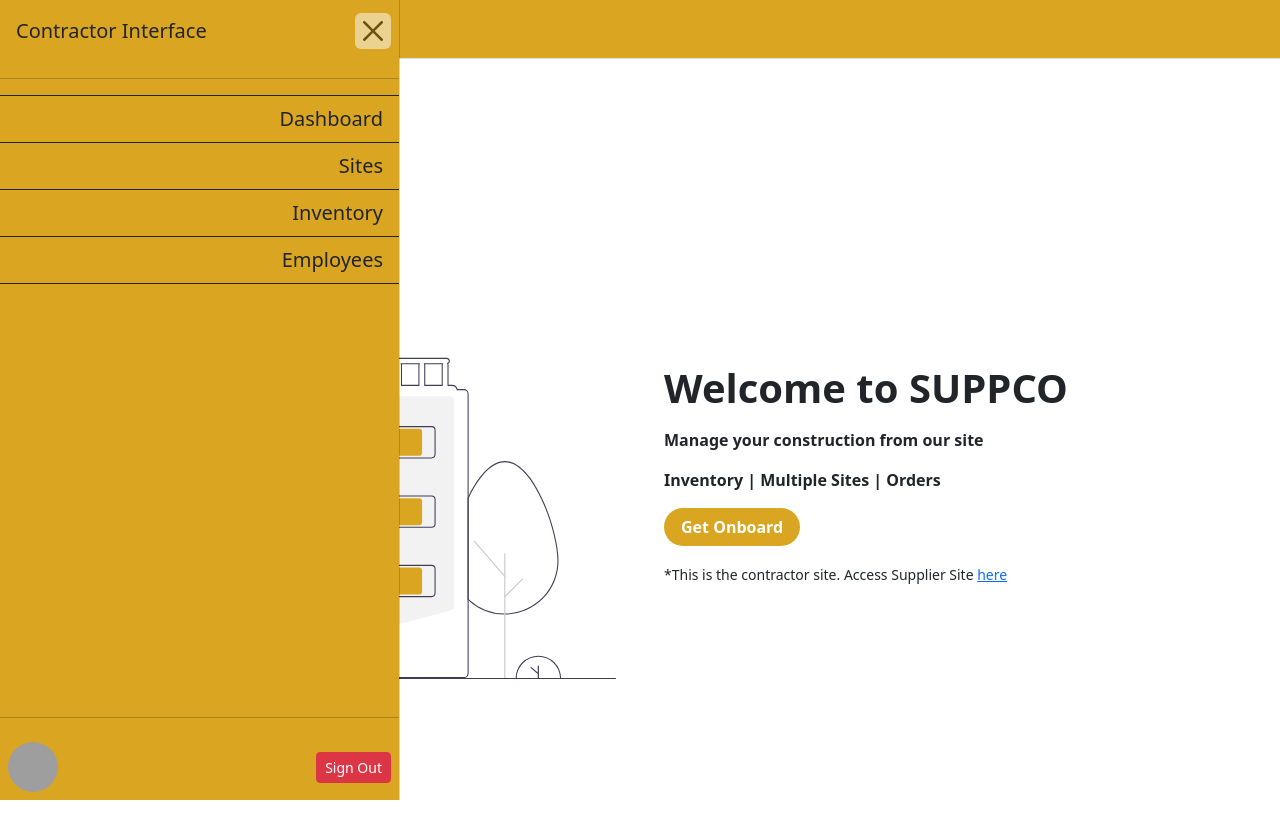
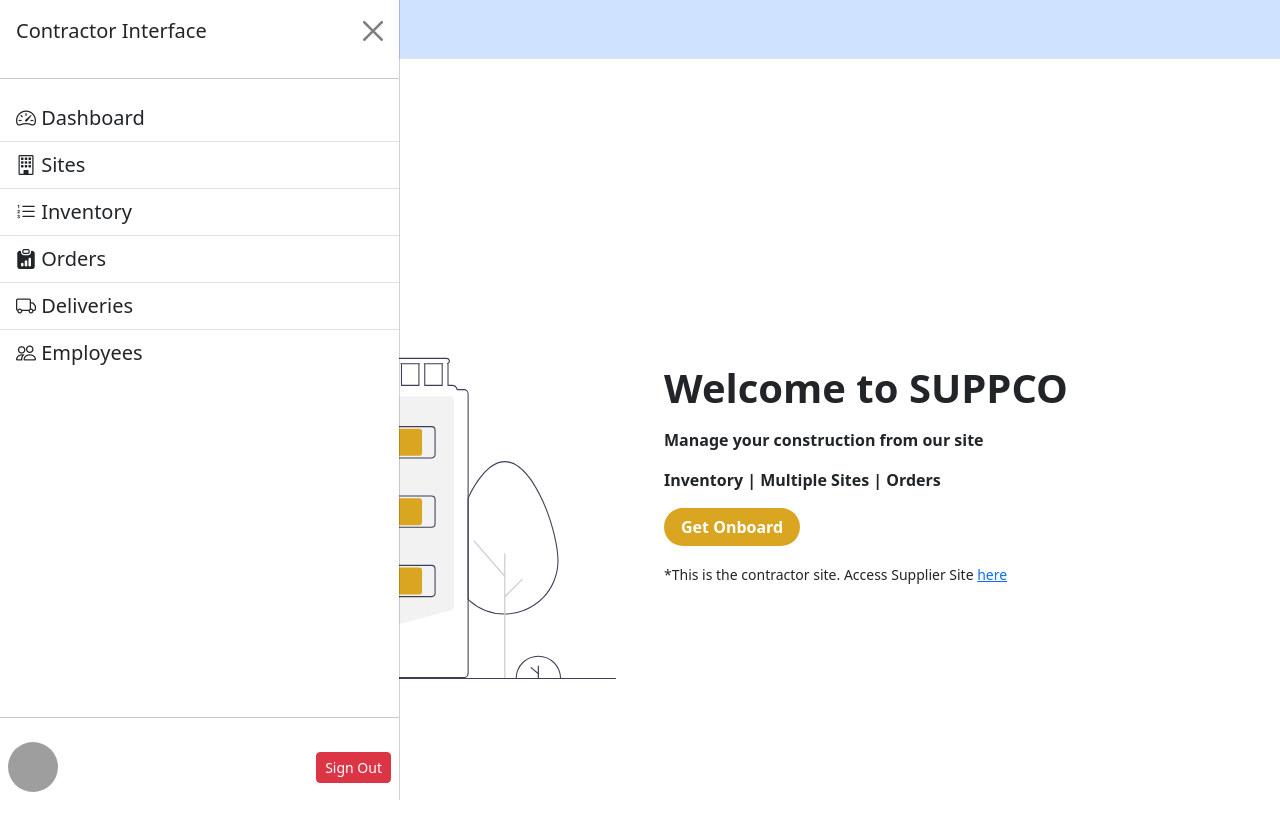
Before and after one commit to dalienst/suppco-contractor, a React (Create React App) app: page / in a window 1280 px wide. Both pictures are taken after a click on the button 28 px from the left and 29 px from the top of the page. Shown: the top 838 px of the page. Built offline with nearby package versions, Linux system fonts and the light colour scheme; grey boxes are pictures that could not be loaded.

Commit message:
corect sidebar colors

```diff
--- a/src/components/navbar/NavList.jsx
+++ b/src/components/navbar/NavList.jsx
@@ -6,17 +6,26 @@ const NavList = () => {
   return (
     <>
       <div className="list-group list-group-flush border-0">
-        <Link to={publicLinks.Dashboard} className="list-group-item list-group-item-action navbar-bg border border-start-0 border-end-0 border-dark text-end">
-          Dashboard
+        <Link
+          to={publicLinks.Dashboard}
+          className="list-group-item list-group-item-action"
+        >
+          <i className="bi bi-speedometer2"></i> Dashboard
         </Link>
-        <Link className="list-group-item list-group-item-action navbar-bg border border-start-0 border-end-0 border-dark border-top-0 text-end">
-          Sites
+        <Link className="list-group-item list-group-item-action">
+          <i className="bi bi-building"></i> Sites
         </Link>
-        <Link className="list-group-item list-group-item-action navbar-bg border border-start-0 border-end-0 border-dark border-top-0 text-end">
-          Inventory
+        <Link className="list-group-item list-group-item-action">
+          <i className="bi bi-list-ol"></i> Inventory
         </Link>
-        <Link className="list-group-item list-group-item-action navbar-bg border border-start-0 border-end-0 border-dark border-top-0 text-end">
-          Employees
+        <Link className="list-group-item list-group-item-action">
+          <i className="bi bi-clipboard-data-fill"></i> Orders
+        </Link>
+        <Link className="list-group-item list-group-item-action">
+          <i className="bi bi-truck"></i> Deliveries
+        </Link>
+        <Link className="list-group-item list-group-item-action">
+          <i className="bi bi-people"></i> Employees
         </Link>
       </div>
     </>
--- a/src/components/pages/PageBanner.jsx
+++ b/src/components/pages/PageBanner.jsx
@@ -3,7 +3,7 @@ import React from "react";
 function PageBanner({ name }) {
   return (
     <>
-      <h2 className="fw-bold py-3 mb-3 border px-2 rounded bg-dark text-white shadow">
+      <h2 className="fw-bold py-3 mb-3 border px-2 rounded bg-primary text-white shadow">
         {name}
       </h2>
     </>
--- a/src/layouts/Navbar.jsx
+++ b/src/layouts/Navbar.jsx
@@ -7,11 +7,11 @@ import NavList from "../components/navbar/NavList";
 function Navbar() {
   return (
     <>
-      <nav className="navbar sticky-top border-bottom navbar-bg mb-3">
+      <nav className="navbar sticky-top border-bottom bg-primary-subtle mb-3">
         <div className="container-fluid">
           <div className="navbar-brand">
             <button
-              className="btn btn-dark btn-sm"
+              className="btn btn-primary btn-sm"
               type="button"
               data-bs-toggle="offcanvas"
               data-bs-target="#offcanvasScrolling"
@@ -28,7 +28,7 @@ function Navbar() {
 
             {/* offcanvas */}
             <div
-              className="offcanvas offcanvas-start navbar-bg"
+              className="offcanvas offcanvas-start"
               data-bs-scroll="true"
               data-bs-backdrop="false"
               tabIndex="-1"
```
